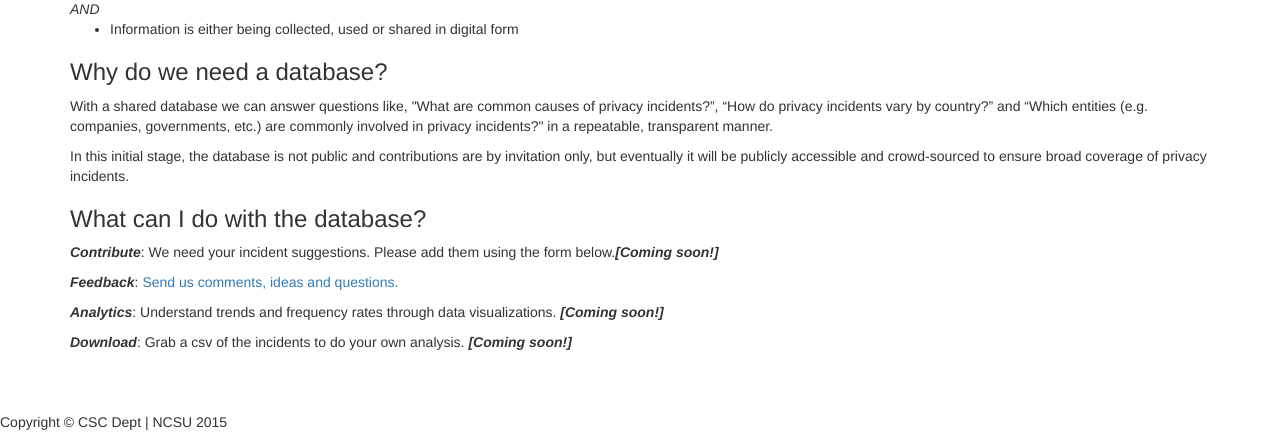
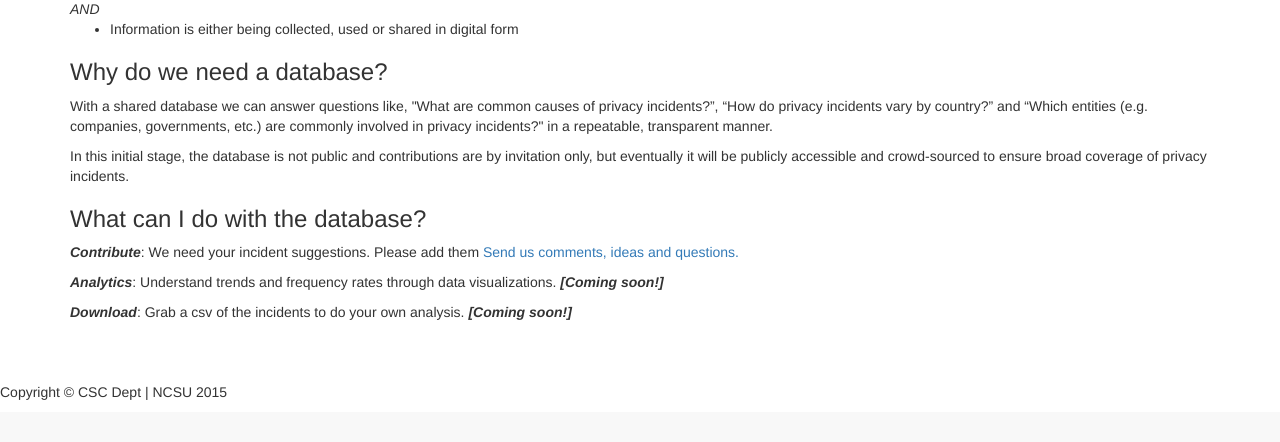
Before and after one commit to privacy-incidents-database/privacyincidents, a PHP site: page /pages/index.php in a window 1280 px wide. Shown: the part 582-1024 px from the top of the page. After the commit the page ends 982 px from the top, so only its background shows below. Run offline with PHP 8.4, Linux system fonts and the light colour scheme; some libraries are stand-ins or nearby versions.

Commit message:
Update index.php
Edited incident suggestion form and added link

```diff
--- a/pages/index.php
+++ b/pages/index.php
@@ -119,7 +119,7 @@ In the context of this research project, a privacy incident is:
 	<div id="use">
 		<h3>What can I do with the database?</h3>
 
-		<p><b><i>Contribute</b></i>: We need your incident suggestions. Please add them using the form below.<b><i>[Coming soon!]</b></i></p>
+		<p><b><i>Contribute</b></i>: We need your incident suggestions. Please add them <a href="https://docs.google.com/forms/d/1ycbugMdf8ROaCRO0oGS52o0k-2Rd3mloE302NeRu44I/viewform>here</a></p>
 
 		<p><b><i>Feedback</b></i>: <a href="https://docs.google.com/a/ncsu.edu/forms/d/17VLUHAU5hiJGkZVZ1uxkHmzQ0cmV3Ljv798RlbQanK4/viewform">Send us comments, ideas and questions.</a></p>
 
```
